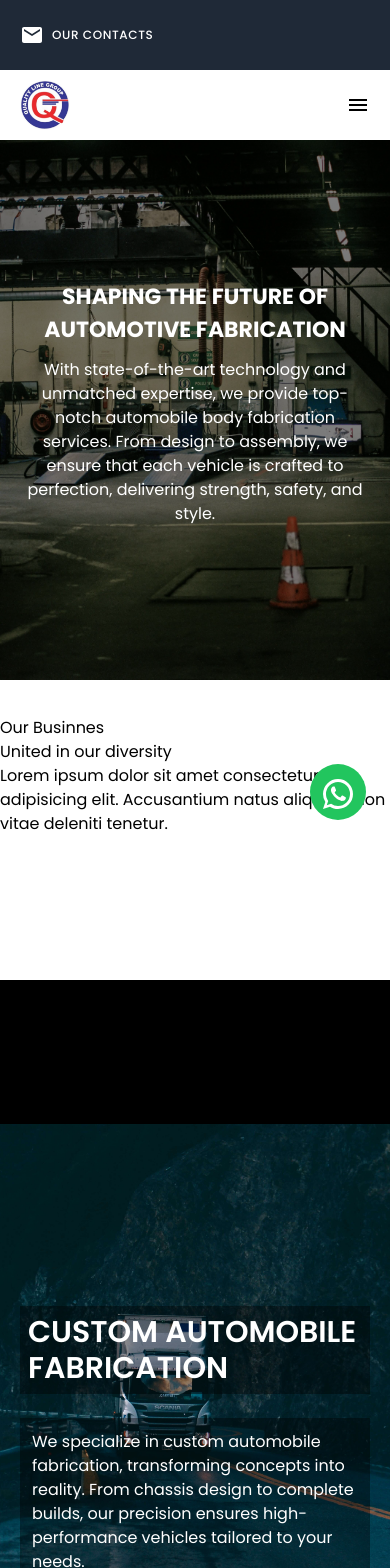
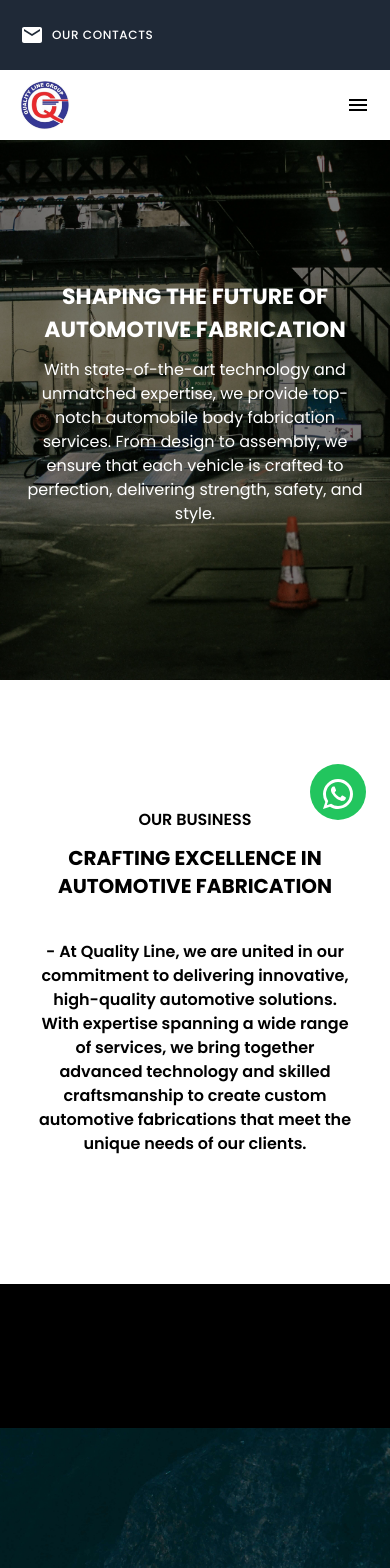
Before and after one commit to SanuRaj-K/quality-line-main, a Next.js app: page / in a window 390 px wide. Shown: the top 1568 px of the page. Built offline with nearby package versions, Linux system fonts and the light colour scheme.

Commit message:
feat:adding slider

```diff
--- a/src/components/common/header/LandingHeader.tsx
+++ b/src/components/common/header/LandingHeader.tsx
@@ -2,16 +2,23 @@ import React from "react";
 
 export const LandingHeader = () => {
   return (
-    <section className=" h-[300px] bg-white">
-      <div className=" py-9">
-        <div>
-          <h4>Our Businnes</h4>
-          <h1>United in our diversity</h1>
+    <section className="   bg-white">
+      <div className="  px-9 xl:px-0  lg:py-16 py-32  2xl:pl-[500px]">
+        <div className=" text-center xl:text-start   ">
+          <h4 className=" md:text-xl  uppercase font-semibold">Our Business</h4>
+          <h1 className=" my-3 md:text-3xl text-xl font-bold  uppercase ">
+            Crafting Excellence in <br /> Automotive Fabrication
+          </h1>
         </div>
-        <p>
-          Lorem ipsum dolor sit amet consectetur adipisicing elit. Accusantium
-          natus aliquam non vitae deleniti tenetur.
-        </p>
+        <div className="  mx-auto max-w-[600px]  mt-10    xl:pl-[150px]">
+          <p className="  text-center xl:text-start  font-semibold ">
+            - At Quality Line, we are united in our commitment to delivering
+            innovative, high-quality automotive solutions. With expertise
+            spanning a wide range of services, we bring together advanced
+            technology and skilled craftsmanship to create custom automotive
+            fabrications that meet the unique needs of our clients.
+          </p>
+        </div>
       </div>
       <div></div>
     </section>
--- a/src/components/landpage/index.tsx
+++ b/src/components/landpage/index.tsx
@@ -57,7 +57,7 @@ const LandPage = () => {
                   : "-translate-x-1/2   -translate-y-1/2 lg:-translate-y-[140px] text-start lg:-rotate-90 transition-all duration-500 text-xl lg:text-2xl uppercase"
               }`}
             >
-              <span className=" mr-2  text-white text-3xl   ">{i + 1}</span>
+              <span className=" mr-2  text-white lg:text-3xl   ">{i + 1}</span>
               {artist.name}
             </h3>
              <div
```
